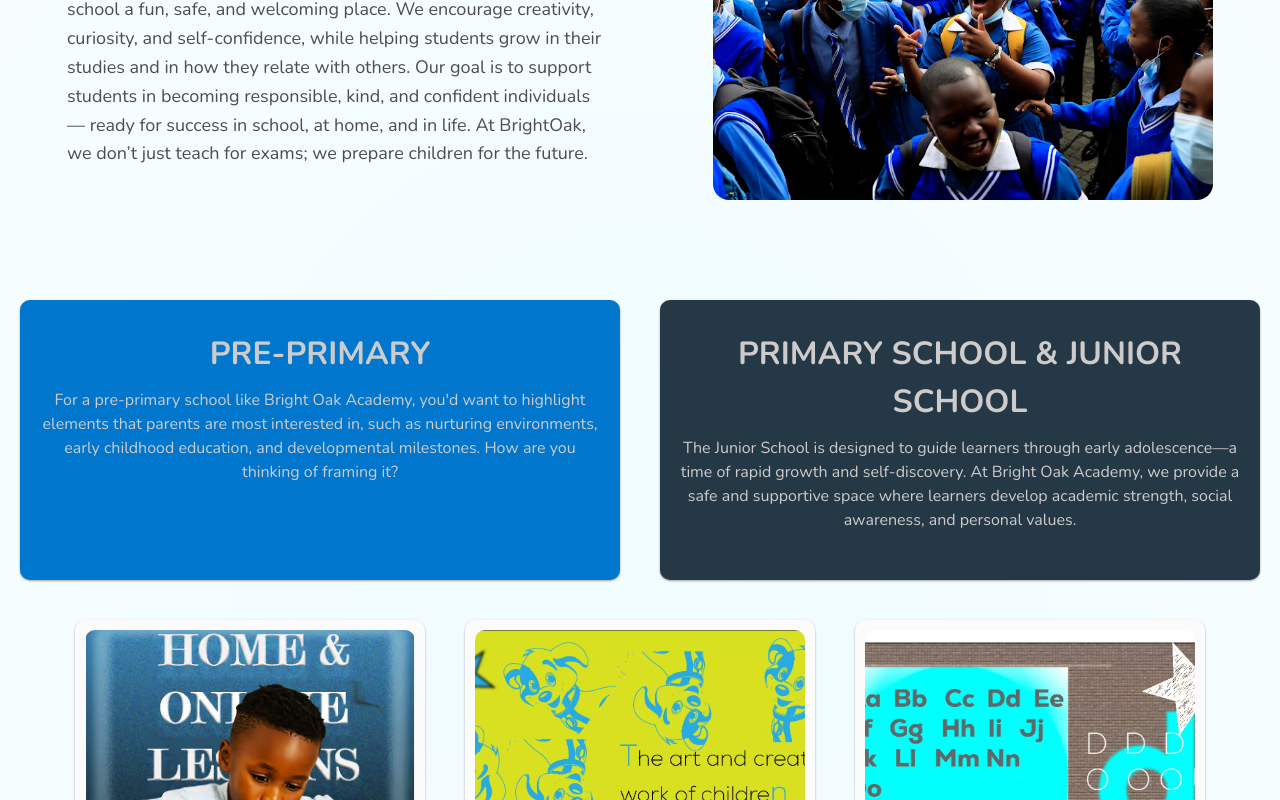
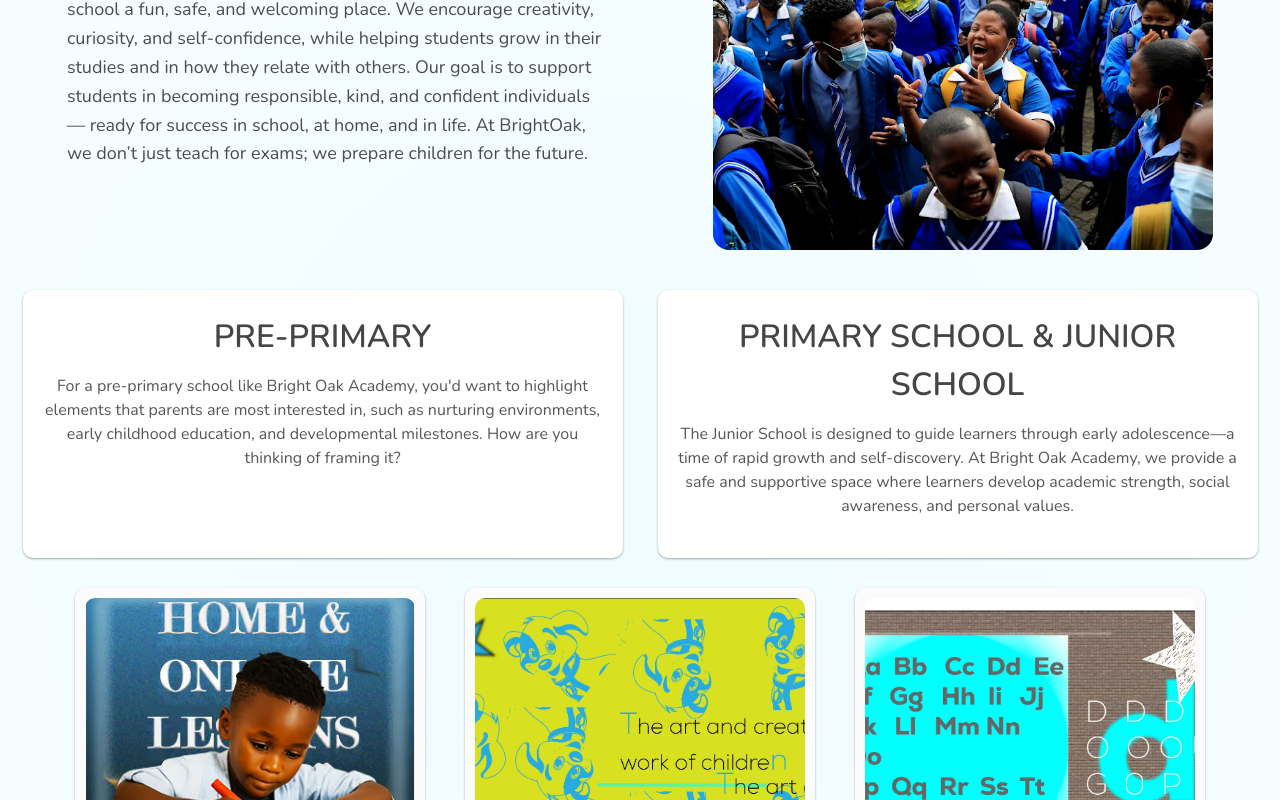
Before and after one commit to tobias-omondi/schoolapplication, a React (Vite) app in the folder school-system/: page / in a window 1280 px wide. Shown: the part 1219-2019 px from the top of the page. Built offline with nearby package versions, Linux system fonts and the light colour scheme.

Commit message:
ui fixed

```diff
--- a/school-system/src/Components/HeroPage/AboutHeroPage/AboutPart.jsx
+++ b/school-system/src/Components/HeroPage/AboutHeroPage/AboutPart.jsx
@@ -11,15 +11,15 @@ const AboutPart = ({title, description , image}) => {
     <div className='aboutPart-container'>
 
       <motion.div
-       initial={{ opacity: 0, x: -50, filter: 'blur(3px)' }}
-       whileInView={{ opacity: 1, x: 0,  filter: 'blur(0)' }}
+       initial={{ opacity: 0, y: 50, filter: 'blur(3px)' }}
+       whileInView={{ opacity: 1, y: 0,  filter: 'blur(0)' }}
        transition={{ duration: 1, ease: "easeOut" }} className='aboutpart-headings'>
         <h1>{title}</h1>
         <p>{description}</p>
       </motion.div>
 
       <motion.div
-       initial={{ opacity: 0, x: 50, filter: 'blur(3px)' }}
+       initial={{ opacity: 0, y: 50, filter: 'blur(3px)' }}
        whileInView={{ opacity: 1, x: 0,  filter: 'blur(0)' }}
        transition={{ duration: 1, ease: "easeOut" }} className='aboutpart-headings'>
       <img src={image} alt='school children'  className='aboutpart-headings-image'/>
--- a/school-system/src/Components/HeroPage/Hero.css
+++ b/school-system/src/Components/HeroPage/Hero.css
@@ -98,6 +98,7 @@
 .herocards-container {
   margin-top: 3rem;
   padding: 10px;
+
 }
 
 .hero-card-container {
@@ -121,6 +122,13 @@
   border-radius: 8px;
   box-shadow: rgba(0, 0, 0, 0.12) 0px 1px 3px, rgba(0, 0, 0, 0.24) 0px 1px 2px;
   text-align: center;
+  transition: transform 0.3s ease, box-shadow 0.3s ease;
+}
+
+.hero-card:hover {
+  transform: translateY(-8px) scale(1.03);
+  box-shadow: rgba(0, 0, 0, 0.2) 0px 6px 12px,
+              rgba(56, 177, 247, 0.22) 0px 6px 6px;
 }
 
 .card-number {
--- a/school-system/src/Components/HeroPage/HeroCards.jsx
+++ b/school-system/src/Components/HeroPage/HeroCards.jsx
@@ -6,7 +6,7 @@ import AboutPart from './AboutHeroPage/AboutPart';
 // import aboutpart image
  import aboutpartimage from '/src/assets/unnamed.jpg'
 
-import { motion, px } from "motion/react"
+import { motion} from "motion/react"
 import { FaBookReader, FaCheck } from 'react-icons/fa';
 import { FaBasketball } from 'react-icons/fa6';
 
--- a/school-system/src/Components/HeroPage/News.css
+++ b/school-system/src/Components/HeroPage/News.css
@@ -20,10 +20,18 @@
 }
 
 .newsdata-container div {
-  background: #fff;
+  background: #ffffff;
   border-radius: 12px;
   overflow: hidden;
   transition: transform 0.3s ease, box-shadow 0.3s ease;
+  cursor: pointer;
+
+}
+
+.newsdata-container div:hover {
+  transform: translateY(-8px) scale(1.03);
+  box-shadow: rgba(0, 0, 0, 0.2) 0px 6px 12px,
+              rgba(56, 177, 247, 0.22) 0px 6px 6px;
 }
 
 .newsdata-container div:hover {
--- a/school-system/src/Components/HomePage/Home.css
+++ b/school-system/src/Components/HomePage/Home.css
@@ -2,42 +2,60 @@
 @import url('https://fonts.googleapis.com/css2?family=Nunito:ital,wght@0,200..1000;1,200..1000&display=swap');
 
 .home-cards-components {
-  display: flex;
-  flex-wrap: wrap;
-  gap: 20px;
-  align-items: center;
+  display: grid;
+  grid-template-columns: repeat(auto-fit, minmax(320px, 1fr));
+  gap: 10px;
   justify-content: center;
+  justify-content: space-evenly;
   padding: 10px;
 
 }
 
 .home-cards-heading{
-  width: 600px;
-  height: 280px;
+  text-align: center;
+  width: 100%;
+  max-width: 600px;
+  height: 0 auto;
+  padding: 20px 10px;
+  /* max-width: 500px; */
+  margin: 0 auto;
+  background-color: white;
   border-radius: 10px;
   box-shadow: rgba(0, 0, 0, 0.12) 0px 1px 3px, rgba(0, 0, 0, 0.24) 0px 1px 2px;
+  transition: transform 0.3s ease, box-shadow 0.3s ease;
+  cursor: pointer;
+}
+
+.home-cards-heading:hover {
+  transform: translateY(-8px) scale(1.03); /* Moves card up + slight scale */
+  box-shadow: rgba(0, 0, 0, 0.2) 0px 6px 12px,
+              rgba(50, 167, 245, 0.22) 0px 6px 6px; /* Stronger shadow */
+   color: #0077cc; /* Highlight color */
+  transform: scale(1.05); /* Slight zoom effect */
 }
 
 .headings-home-cards h1{
   font-size: 32px;
   text-align: center;
-  margin: 10px;
-  color: rgb(206, 203, 203);
+  padding: 3px;
+  color: rgb(70, 68, 68);
   font-family: "Nunito", sans-serif;
   font-optical-sizing: auto;
-  font-weight: 700;
+  font-weight: 600;
   font-style: normal;
+  transition: color 0.3s ease, transform 0.3s ease;
 }
 
 .headings-home-cards p{
   font-size: 16px;
   text-align: center;
   margin-bottom: 10px;
-  color: rgb(206, 203, 203);
+  color: rgb(88, 85, 85);
   line-height: 1.5;
   font-family: "Nunito", sans-serif;
   font-optical-sizing: auto;
   font-weight: 400;
+  padding: 10px;
   font-style: normal;
 }
 
--- a/school-system/src/Components/HomePage/HomeCards.jsx
+++ b/school-system/src/Components/HomePage/HomeCards.jsx
@@ -16,7 +16,7 @@ const homeCards = [
   }
 ]
 
-const colors = ['#0077cc', '#253846']
+// const colors = ['#0077cc', '#253846']
 
 const HomeCards = () => {
   return (
@@ -26,12 +26,6 @@ const HomeCards = () => {
           <motion.div
             key={cards.id}
             className='home-cards-heading'
-            style={{
-              backgroundColor: colors[index % colors.length],
-              padding: '20px',
-              margin: '10px',
-              color: '#fff',
-            }}
             initial={{ opacity: 0, y: 30 }}
             whileInView={{ opacity: 1, y: 0 }}
             transition={{ duration: 0.8, ease: 'easeOut' }}
```
